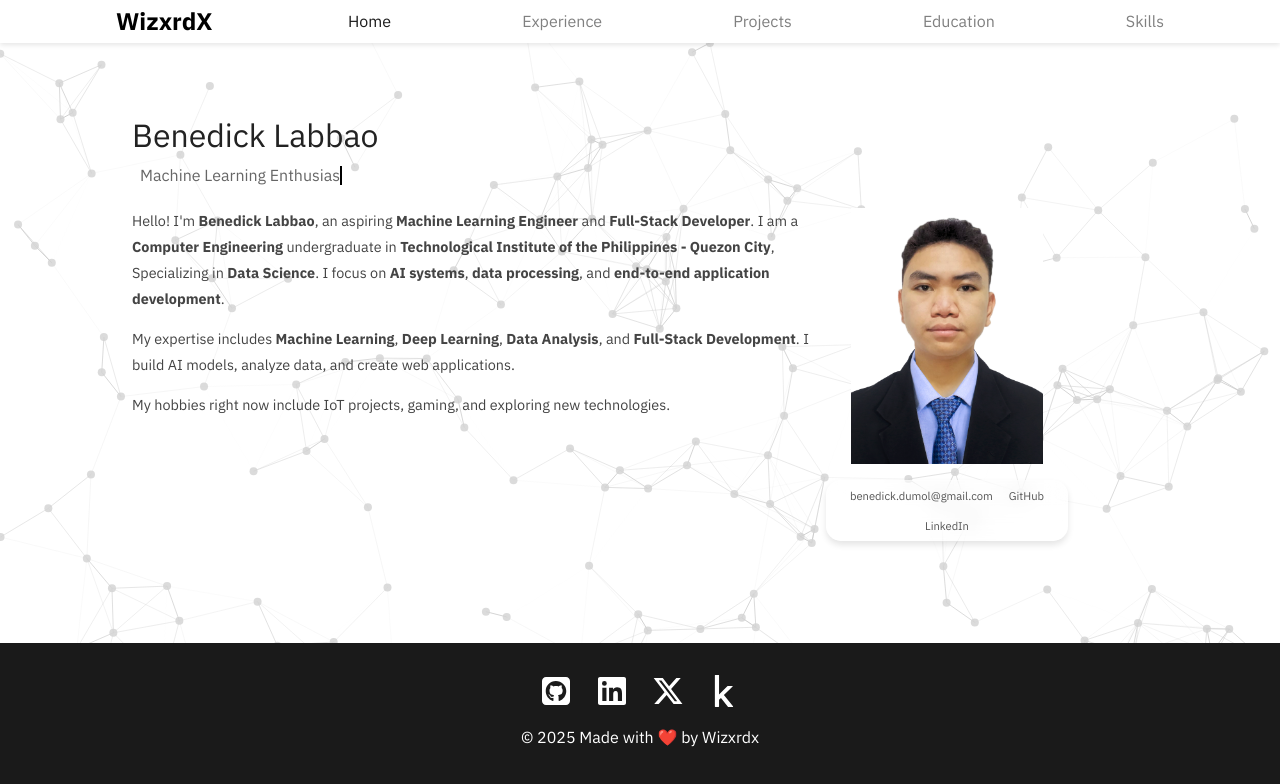
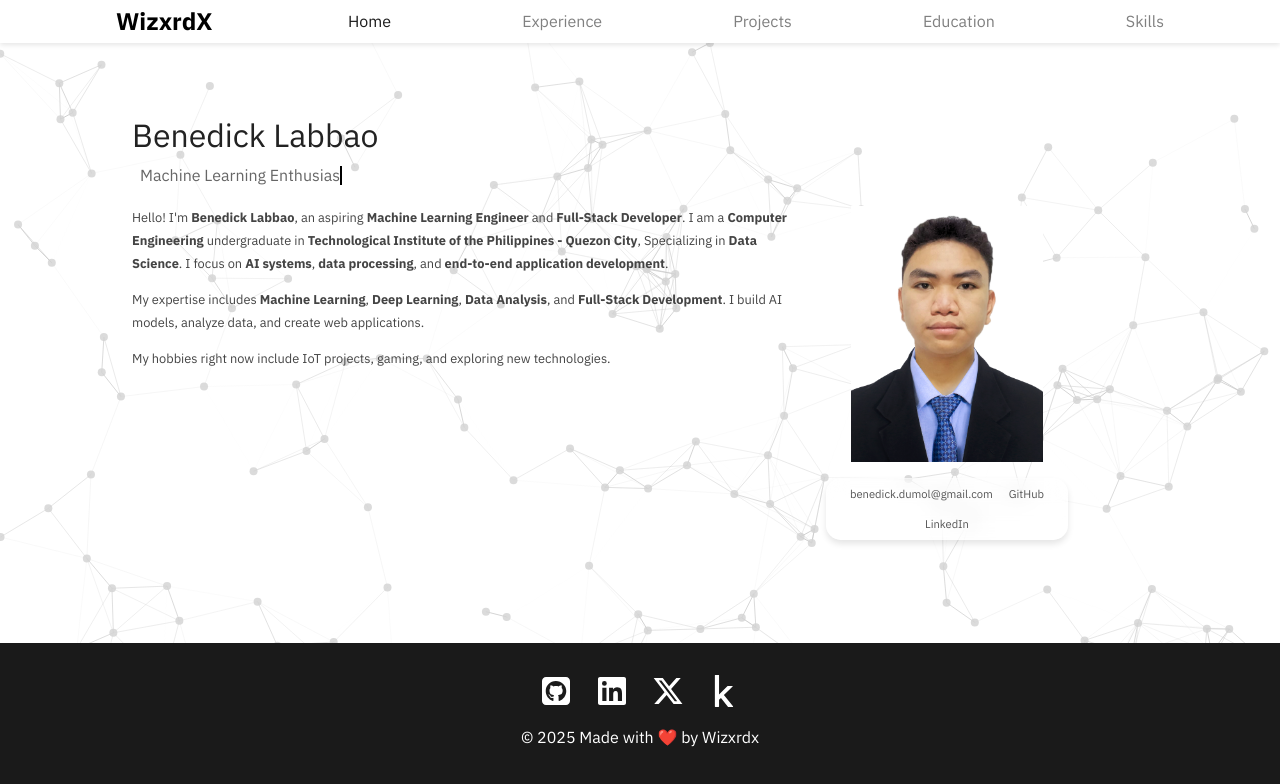
Before and after one commit to Wizxrdx/wizxrdx.github.io, a Next.js app: page / in a window 1280 px wide. Shown: the top 784 px of the page. Built offline with nearby package versions, Linux system fonts and the light colour scheme.

Commit message:
Refactor typography: adjust paragraph font size for improved readability

```diff
--- a/src/styles/globals.css
+++ b/src/styles/globals.css
@@ -63,7 +63,7 @@ img {
 }
 
 p {
-  font-size: 0.9rem;
+  font-size: 0.8rem;
 }
 
 h1 {
@@ -77,3 +77,7 @@ h2 {
 h3 {
   font-size: 1.2rem;
 }
+
+h4 {
+  font-size: 1rem;
+}
```
